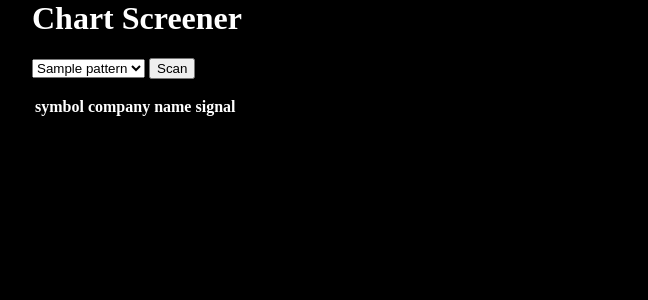
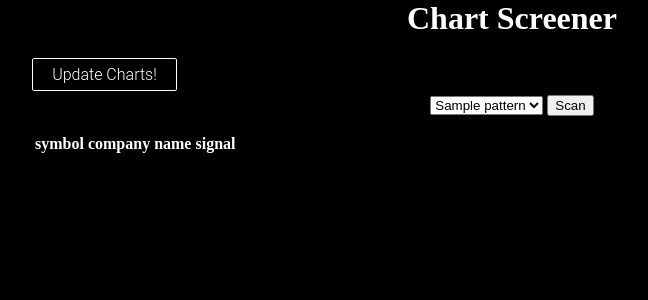
Before and after one commit to ClaudioLutz/Talib-Chart-Scanner, a Flask app: template templates/index.html in a window 1280 px wide. Shown: the top 300 px of the page, without its empty margins (128-776 px from the left). Run offline with Flask 2, Linux system fonts and the light colour scheme; the template is opened without the code that fills it: most values are stand-ins (such as "Sample title", 1, 10 or a date in 2020); lists and menus that the app fills with data are empty.

Commit message:
added links, centered background

```diff
--- a/app.py
+++ b/app.py
@@ -1,7 +1,7 @@
 import yfinance as yf
 import talib as tl
 import pandas as pd
-from flask import Flask, render_template, request
+from flask import Flask, render_template, request, url_for
 from patterns import patterns
 import os,csv
 from datetime import date
@@ -52,5 +52,5 @@
             df = yf.download(symbol, start=first_day_yr_three_yrs_ago, end=today)
             df.to_csv('datasets/daily/{}.csv'.format(symbol))
     return {
-        'code': 'success'
+        'code': 'Charts successfuly updated'
     }
--- a/templates/index.html
+++ b/templates/index.html
@@ -9,11 +9,51 @@
                 margin: 0 auto;
                 background: black;
             }
+
+            a.button1 {
+                display: inline-block;
+                padding:0.35em 1.2em;
+                border:0.1em solid #FFFFFF;
+                margin:0 0.3em 0.3em 0;
+                border-radius:0.12em;
+                box-sizing: border-box;
+                text-decoration:none;
+                font-family:'Roboto',sans-serif;
+                font-weight:300;
+                color:#FFFFFF;
+                text-align:center;
+                transition: all 0.2s;
+            }
+            a.button1:hover{
+                color:#000000;
+                background-color:#FFFFFF;
+            }
+
+            @media all and (max-width:30em){
+            a.button1{
+                display:block;
+                margin:0.4em auto;
+                }
+                }
+            .bouncy{
+                animation:bouncy 3s infinite linear;
+                position:relative;
+                }
+            @keyframes bouncy {
+                0%{top:0em}
+                40%{top:0em}
+                43%{top:-0.9em}
+                46%{top:0em}
+                48%{top:-0.4em}
+                50%{top:0em}
+                100%{top:0em;}
+                }
             .bullish {
                 background: green;
             }
             .bearish {
                 background: red;
+            }
             table {
                 text-align: center;
                 }
@@ -27,6 +67,7 @@
     </head>
     <body>
         <h1>Chart Screener</h1>
+        <a class="button1 bouncy" href="{{ url_for('snapshot') }}" target="_blank" rel="noopener noreferrer">Update Charts!</a>
         <form>
             <select name="pattern">
                 {% for pattern in patterns %}
```
Also changed, not shown: 1 other file.
